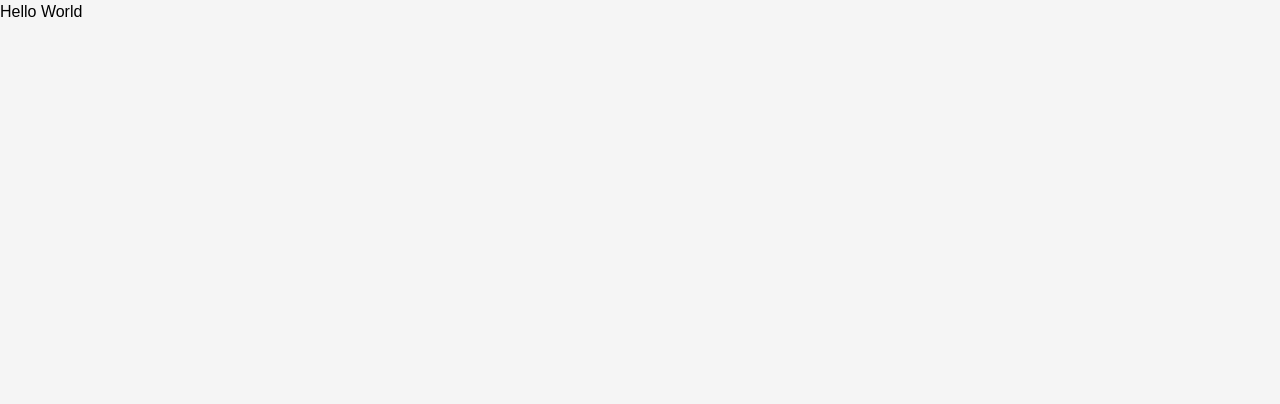
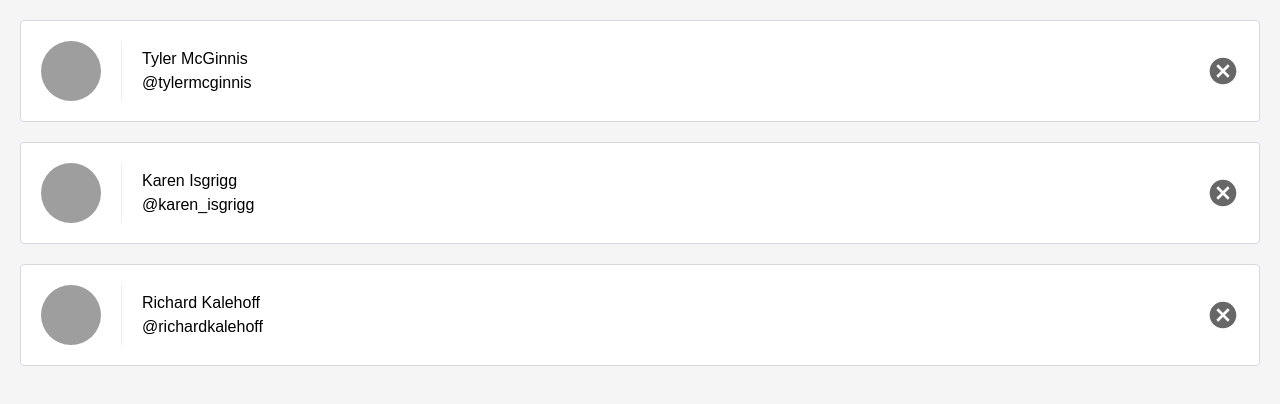
Before and after one commit to Khaled-Walid/contacts-app, a React (Create React App) app: page / in a window 1280 px wide. Shown: the top 404 px of the page. Built offline with nearby package versions, Linux system fonts and the light colour scheme.

Commit message:
Move default contacts into App component as state

```diff
--- a/src/App.js
+++ b/src/App.js
@@ -1,13 +1,35 @@
-import React, { Component } from 'react';
+import React, { Component } from 'react'
+import ListContacts from './ListContacts'
 
 class App extends Component {
+  state = {
+    contacts: [
+      {
+        id: 'tyler',
+        name: 'Tyler McGinnis',
+        handle: '@tylermcginnis',
+        avatarURL: 'http://localhost:5001/tyler.jpg'
+      },
+      {
+        id: 'karen',
+        name: 'Karen Isgrigg',
+        handle: '@karen_isgrigg',
+        avatarURL: 'http://localhost:5001/karen.jpg'
+      },
+      {
+        id: 'richard',
+        name: 'Richard Kalehoff',
+        handle: '@richardkalehoff',
+        avatarURL: 'http://localhost:5001/richard.jpg'
+      },
+    ]
+  }
   render() {
     return (
       <div>
-        Hello World
+        <ListContacts contacts={this.state.contacts} />
       </div>
-    );
+    )
   }
 }
-
-export default App;
+export default App
--- a/src/ListContacts.js
+++ b/src/ListContacts.js
@@ -1,23 +1,25 @@
-import React, { Component } from 'react'
+import React, { Component } from "react";
 class ListContacts extends Component {
   render() {
     return (
-      <ol className='contact-list'>
+      <ol className="contact-list">
         {this.props.contacts.map((contact) => (
-          <li key={contact.id} className='contact-list-item'>
+          <li key={contact.id} className="contact-list-item">
             <div
-              className='contact-avatar'
+              className="contact-avatar"
               style={{
-                backgroundImage: `url(${contact.avatarURL})`
+                backgroundImage: `url(${contact.avatarURL})`,
               }}
-            ></div>
-            <div className='contact-details'>
+            />
+            <div className="contact-details">
               <p>{contact.name}</p>
               <p>{contact.handle}</p>
             </div>
-            <button className='contact-remove'>
-              Remove
-            </button>
+            <button className="contact-remove">Remove</button>
           </li>
         ))}
       </ol>
+    );
+  }
+}
+export default ListContacts;
```
